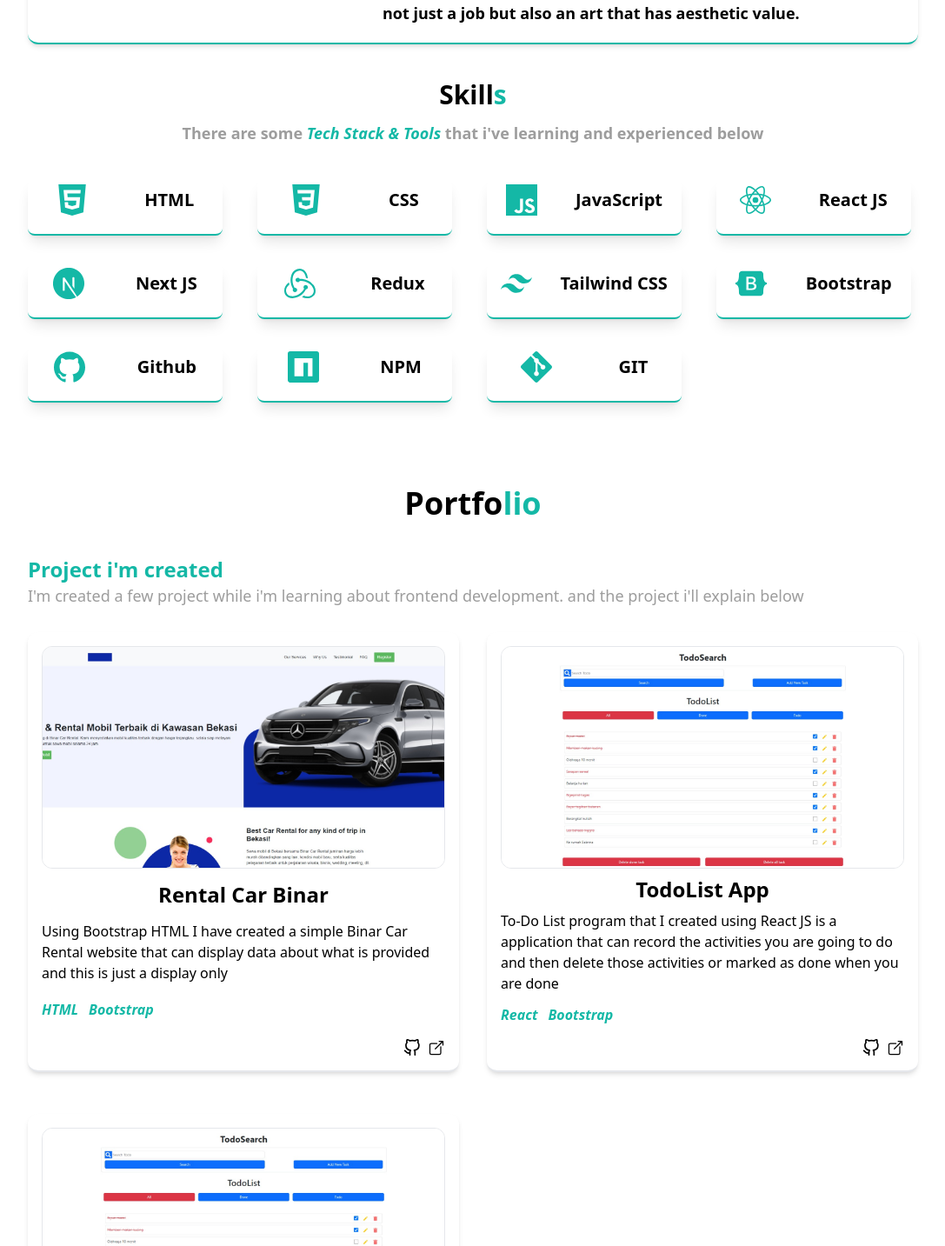
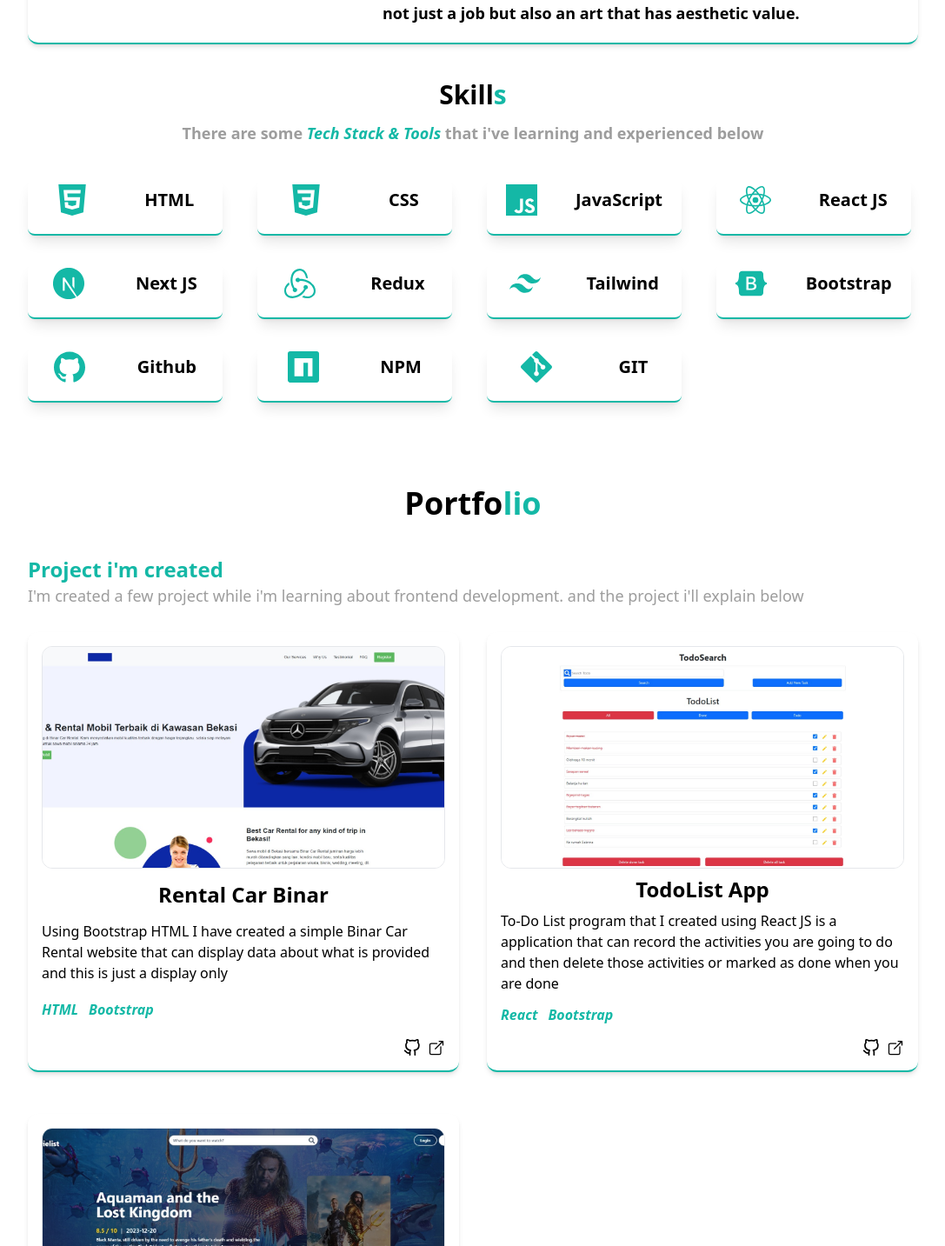
Before and after one commit to RizkySehan/My-Portfolio, a React (Vite) app: page / in a window 1280 px wide. Shown: the part 1367-2800 px from the top of the page at 87% size, without its empty margins (96-1183 px from the left). Built offline with nearby package versions, Linux system fonts and the light colour scheme.

Commit message:
feature: add project & icon tab

```diff
--- a/index.html
+++ b/index.html
@@ -2,7 +2,7 @@
 <html lang="en">
   <head>
     <meta charset="UTF-8" />
-    <link rel="icon" type="image/svg+xml" href="/vite.svg" />
+    <link rel="icon" type="image/svg+xml" href="/src/assets/people.png" />
     <meta name="viewport" content="width=device-width, initial-scale=1.0" />
     <title>RizkySehan Portfolio</title>
   </head>
--- a/src/Components/CardPortfolio/CardPortfolio.jsx
+++ b/src/Components/CardPortfolio/CardPortfolio.jsx
@@ -16,7 +16,7 @@ function CardPortfolio() {
           key={portfolio.id}
           className={`${
             theme === "light"
-              ? "bg-white border-b-2 border-Primary"
+              ? "bg-white border-b-2 border-primary"
               : "bg-altSecondary border-b-2 border-altPrimary"
           } group hover:border hover:border-teal-500 p-4 shadow-md rounded-xl duration-100 flex flex-col justify-between`}
         >
--- a/src/Constants/Data.js
+++ b/src/Constants/Data.js
@@ -105,7 +105,7 @@ export const skillsList = [
   },
   {
     SkillIcon: SiTailwindcss,
-    title: "Tailwind CSS",
+    title: "Tailwind",
     level: "Intermediate",
     tech: true,
   },
@@ -162,15 +162,15 @@ export const portfolioList = [
   },
   {
     id: 3,
-    title: "TodoList App",
+    title: "Movie List",
     description:
-      "To-Do List program that I created using React JS is a application that can record the activities you are going to do and then delete those activities or marked as done when you are done",
-    img: "image/project_2.jpeg",
-    techs: ["HTML", "Bootstrap", "Javascript"],
+      "The Movie List application that I created using React JS, Tailwind CSS and Redux that can fetch data or save data from the TMDB API and display the data into several movie lists and we can search for the latest movie information this month and can search for movies that you want to know in detail",
+    img: "image/project_3.jpeg",
+    techs: ["React", "Redux", "Tailwind"],
     GithubIcon: FiGithub,
     LinkIcon: IoOpenOutline,
-    LinkGithub: "https://github.com/RizkySehan/React-todolist-app",
-    LinkVercel: "https://vercel.com/rizkysehan/reactjs-todolist-app",
+    LinkGithub: "https://github.com/RizkySehan/MovieList-React",
+    LinkVercel: "https://react-app-movie-sigma.vercel.app/",
   },
 ];
 
```
Also changed, not shown: public/image/project_3.jpeg (added), src/assets/people.png (added).
